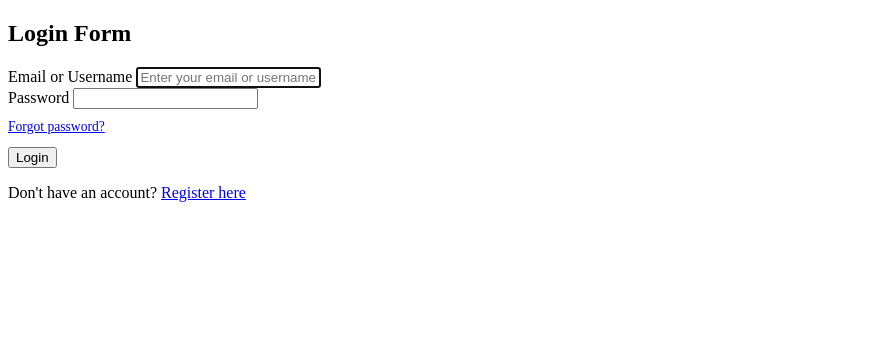
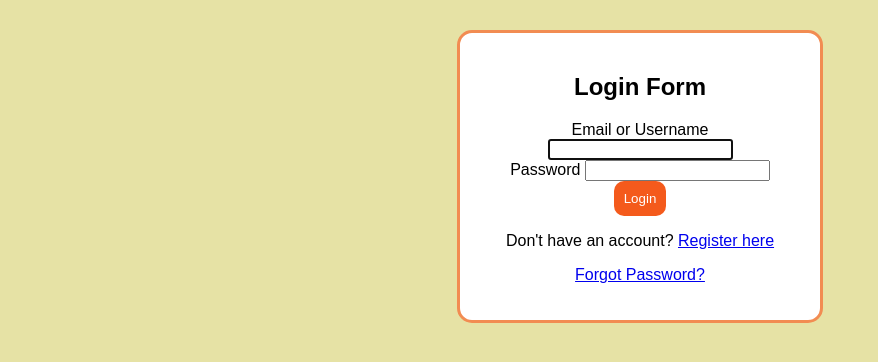
Before and after one commit to ahmed2405089-hue/uni_eat-, a web app: file pages/login.html in a window 1280 px wide. Shown: the top 362 px of the page, without its empty margins (0-878 px from the left). Run offline with its HTML, style and script files only (its server is not run), Linux system fonts and the light colour scheme.

Commit message:
Update login.html

```diff
--- a/pages/login.html
+++ b/pages/login.html
@@ -1,39 +1,39 @@
 <!DOCTYPE html>
 <html lang="en">
+
 <head>
     <meta charset="UTF-8">
     <meta name="viewport" content="width=device-width, initial-scale=1.0">
     <title>UNIEats - Login</title>
+    <link rel="stylesheet" href="../styles/colors.css">
+    <link rel="stylesheet" href="../styles/style.css">
+    <link rel="stylesheet" href="../styles/login.css">
 </head>
+
 <body>
-    <main>
+
+    <main class="container">
         <form action="#" method="POST" id="loginForm">
             <h2>Login Form</h2>
 
             <div>
                 <label for="login_identifier">Email or Username</label>
-                <input type="text" name="login_identifier" id="login_identifier"
-                       placeholder="Enter your email or username"
-                       required autocomplete="username">
+                <input type="text" name="login_identifier" id="login_identifier" required>
             </div>
 
             <div>
                 <label for="password">Password</label>
-                <input type="password" name="password" id="password" required autocomplete="current-password">
+                <input type="password" name="password" id="password" required>
             </div>
-
-            <!-- Forgot password link -->
-            <div style="margin: 8px 0 12px 0;">
-                <a href="forgot-password.html" style="font-size:0.85rem;">Forgot password?</a>
-            </div>
-
-            <input type="hidden" name="csrf_token" id="csrf_token" value="">
 
             <button type="submit">Login</button>
 
             <p>Don't have an account? <a href="register.html">Register here</a></p>
+            <p><a href="forgot-password.html">Forgot Password?</a></p>
         </form>
     </main>
-    <script src="app.js"></script>
+
+    <script src="../script/app.js"></script>
 </body>
+
 </html>
```
